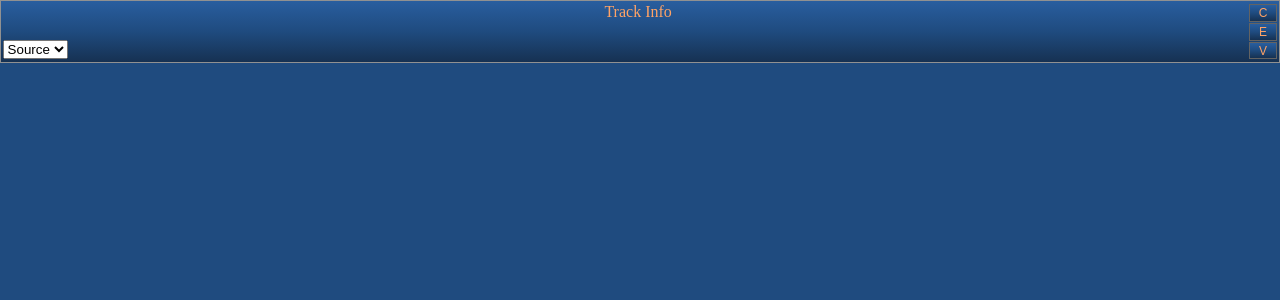
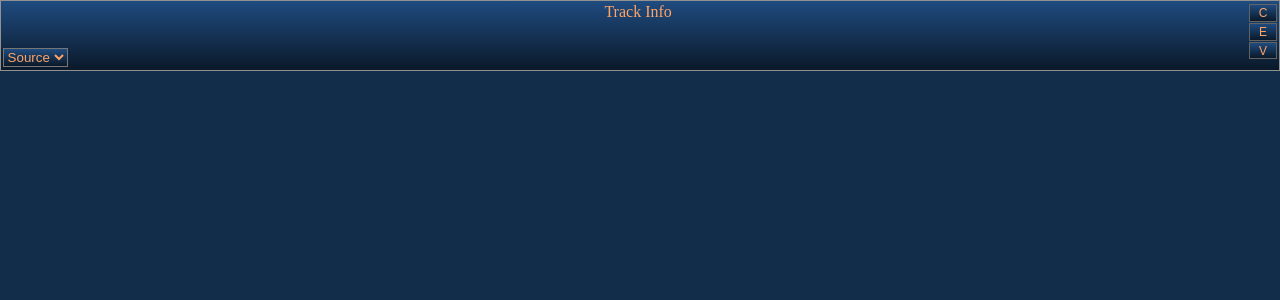
Before and after one commit to KrisAirdancer/vidya-clone, a React (Create React App) app in the folder vidya-frontend/: page / in a window 1280 px wide. Shown: the top 300 px of the page. Built offline with nearby package versions, Linux system fonts and the light colour scheme.

Commit message:
Found the proper colors for the site.

```diff
--- a/vidya-frontend/public/styles.css
+++ b/vidya-frontend/public/styles.css
@@ -1,10 +1,12 @@
+/* TODO: Border color & styling for track bars: `border 1px solid #102742` */
+
 :root {
-    --site-blue: #1F4B7F;
+    --site-blue: #122D4A;
     --site-orange: #FFA366;
     --nav-button-border: #636363;
     --navbar-border: #919191;;
-    --nav-button-light-fade: #295e9f;
-    --nav-button-dark-fade: #163152;
+    --fade-light: #1F4B7F;
+    --fade-dark: #0A1929;
 }
 
 /* Setting the reference size for "rem" values */
@@ -21,8 +23,8 @@ body {
 
 /* TODO: Find a way to add a gradient to the border like it is in the real thing - the bottom is slightly darker than the top. */
 nav {
-    height: 3.5rem;
-    background-image: linear-gradient(var(--nav-button-light-fade), var(--site-blue), var(--nav-button-dark-fade));
+    height: 4rem;
+    background-image: linear-gradient(var(--fade-light), var(--fade-dark));
     color: var(--site-orange);
     /* top right bottom left */
     padding: 0.15rem 0.1rem 0.15rem 0.1rem;
@@ -41,8 +43,13 @@ nav ul {
     text-align: center;
     color: var(--site-orange);
     border: 1px solid var(--nav-button-border);
-    background-image: linear-gradient(var(--nav-button-light-fade), var(--site-blue), var(--nav-button-dark-fade));
+    background-image: linear-gradient(var(--fade-light), var(--fade-dark));
     cursor: pointer;
+}
+
+#nav-playlist-selector {
+    background-image: linear-gradient(var(--fade-light), var(--fade-dark));
+    color: var(--site-orange);
 }
 
 /**** Flexbox Containers *****/
```
